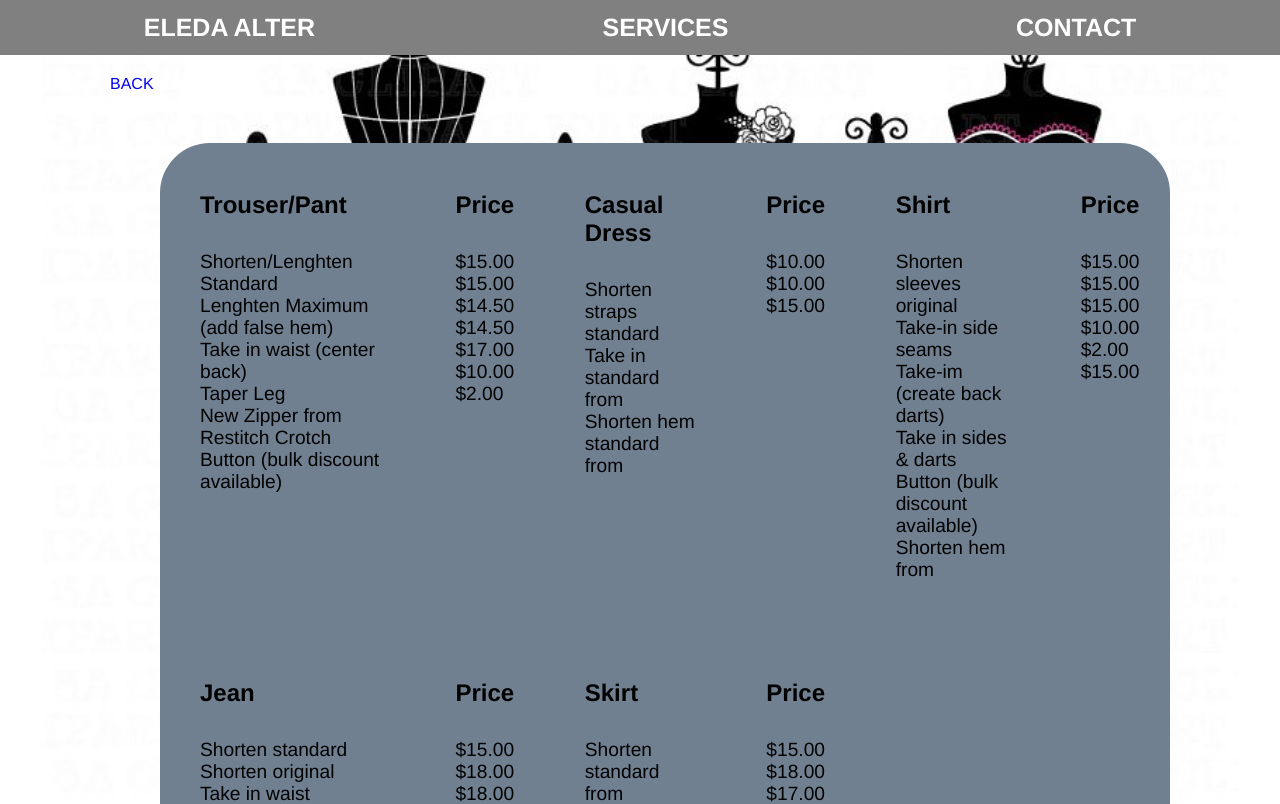
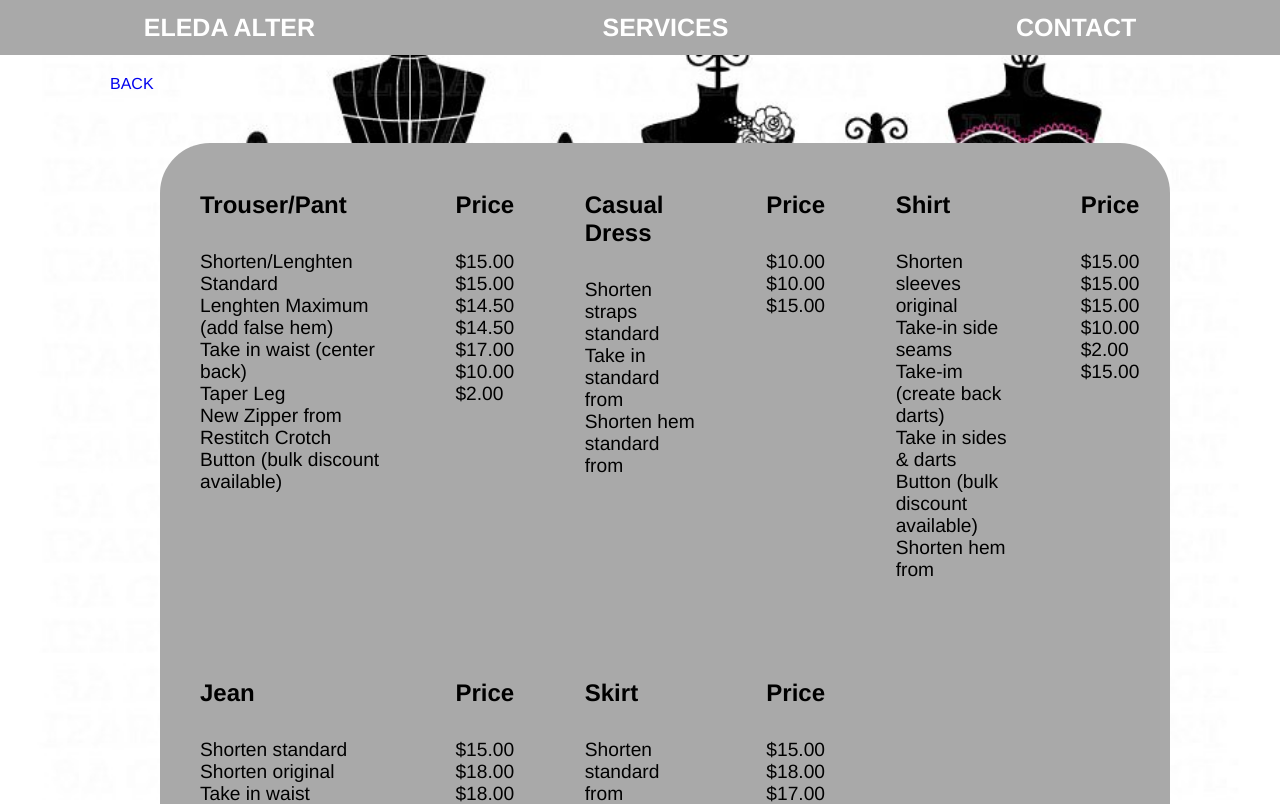
Before and after one commit to smileyteke/eleda-Alter, a React (Create React App) app: page /product/1 in a window 1280 px wide. Shown: the top 804 px of the page. Built offline with nearby package versions, Linux system fonts and the light colour scheme.

Commit message:
new update

```diff
--- a/src/App.css
+++ b/src/App.css
@@ -27,7 +27,7 @@ body {
   display: flex;
   justify-content: space-around;
   align-items: center;
-  background-color: gray;
+  background-color: darkgray;
   height: 5.5rem;
 
 }
@@ -150,7 +150,7 @@ margin: 1rem 10rem;
   justify-content: space-evenly;
   justify-items: center;
   flex-wrap: wrap;
-  background-color: slategray;
+  background-color: darkgrey;
   height: 100%;
   border-radius: 5rem;
   margin-left: 5rem;
```
